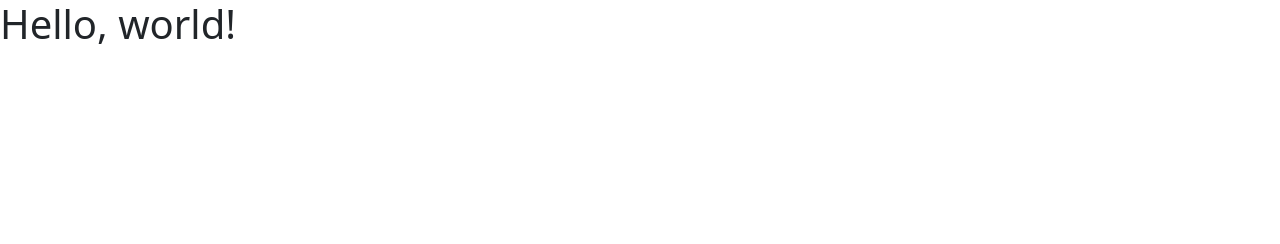
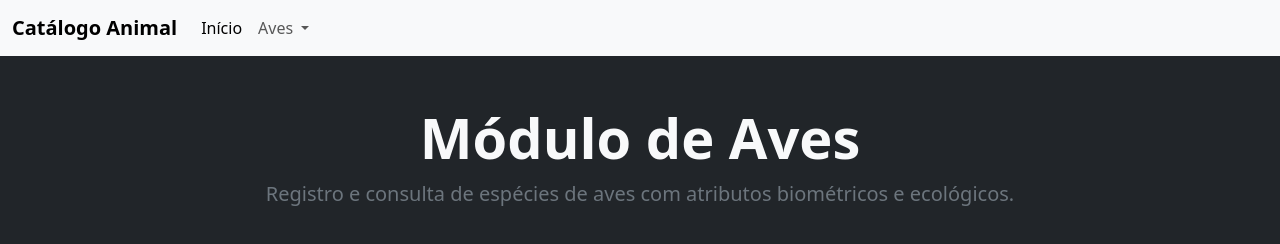
Before and after one commit to CarolinaaCabral/Atv1_GCS, a plain HTML site: page index.html in a window 1280 px wide. Drawn offline with nearby package versions, Linux system fonts and the light colour scheme.

Commit message:
feat: implementacao da tela inicial

```diff
--- a/index.html
+++ b/index.html
@@ -3,11 +3,50 @@
   <head>
     <meta charset="utf-8">
     <meta name="viewport" content="width=device-width, initial-scale=1">
-    <title>Bootstrap demo</title>
+    <title>Enciclopedia de Animais - Aves</title>
     <link href="https://cdn.jsdelivr.net/npm/bootstrap@5.3.8/dist/css/bootstrap.min.css" rel="stylesheet" integrity="sha384-sRIl4kxILFvY47J16cr9ZwB07vP4J8+LH7qKQnuqkuIAvNWLzeN8tE5YBujZqJLB" crossorigin="anonymous">
   </head>
-  <body>
-    <h1>Hello, world!</h1>
+  <body class="bg-dark text-light">
+
+    <!-- Navbar Principal -->
+    <nav class="navbar navbar-expand-lg bg-body-tertiary">
+      <div class="container-fluid">
+        <a class="navbar-brand fw-bold" href="index.html">Catálogo Animal</a>
+        <button class="navbar-toggler" type="button" data-bs-toggle="collapse" data-bs-target="#menuNavbar" aria-controls="menuNavbar" aria-expanded="false" aria-label="Navegação">
+          <span class="navbar-toggler-icon"></span>
+        </button>
+
+        <div class="collapse navbar-collapse" id="menuNavbar">
+          <ul class="navbar-nav me-auto mb-2 mb-lg-0">
+            <li class="nav-item">
+              <a class="nav-link active" aria-current="page" href="index.html">Início</a>
+            </li>
+
+            <!-- MENU EXIGIDO: Entidade Aves com Submenus de CRUD -->
+            <li class="nav-item dropdown">
+              <a class="nav-link dropdown-toggle" href="#" role="button" data-bs-toggle="dropdown" aria-expanded="false">
+                Aves
+              </a>
+              <ul class="dropdown-menu">
+                <li><a class="dropdown-item" href="inserir_ave.html">Inserir Ave</a></li>
+                <li><a class="dropdown-item" href="alterar_ave.html">Alterar Ave</a></li>
+                <li><a class="dropdown-item" href="excluir_ave.html">Excluir Ave</a></li>
+                <li><a class="dropdown-item" href="procurar_ave.html">Procurar Ave</a></li>
+              </ul>
+            </li>
+
+          </ul>
+        </div>
+      </div>
+    </nav>
+<!-- Conteúdo da Página Inicial -->
+    <main class="container my-5 text-center">
+      <h1 class="display-4 fw-bold">Módulo de Aves</h1>
+      <p class="lead text-secondary">
+        Registro e consulta de espécies de aves com atributos biométricos e ecológicos.
+      </p>
+    </main>
+
     <script src="https://cdn.jsdelivr.net/npm/bootstrap@5.3.8/dist/js/bootstrap.bundle.min.js" integrity="sha384-FKyoEForCGlyvwx9Hj09JcYn3nv7wiPVlz7YYwJrWVcXK/BmnVDxM+D2scQbITxI" crossorigin="anonymous"></script>
     <script src="https://cdn.jsdelivr.net/npm/@popperjs/core@2.11.8/dist/umd/popper.min.js" integrity="sha384-I7E8VVD/ismYTF4hNIPjVp/Zjvgyol6VFvRkX/vR+Vc4jQkC+hVqc2pM8ODewa9r" crossorigin="anonymous"></script>
     <script src="https://cdn.jsdelivr.net/npm/bootstrap@5.3.8/dist/js/bootstrap.min.js" integrity="sha384-G/EV+4j2dNv+tEPo3++6LCgdCROaejBqfUeNjuKAiuXbjrxilcCdDz6ZAVfHWe1Y" crossorigin="anonymous"></script>
```
